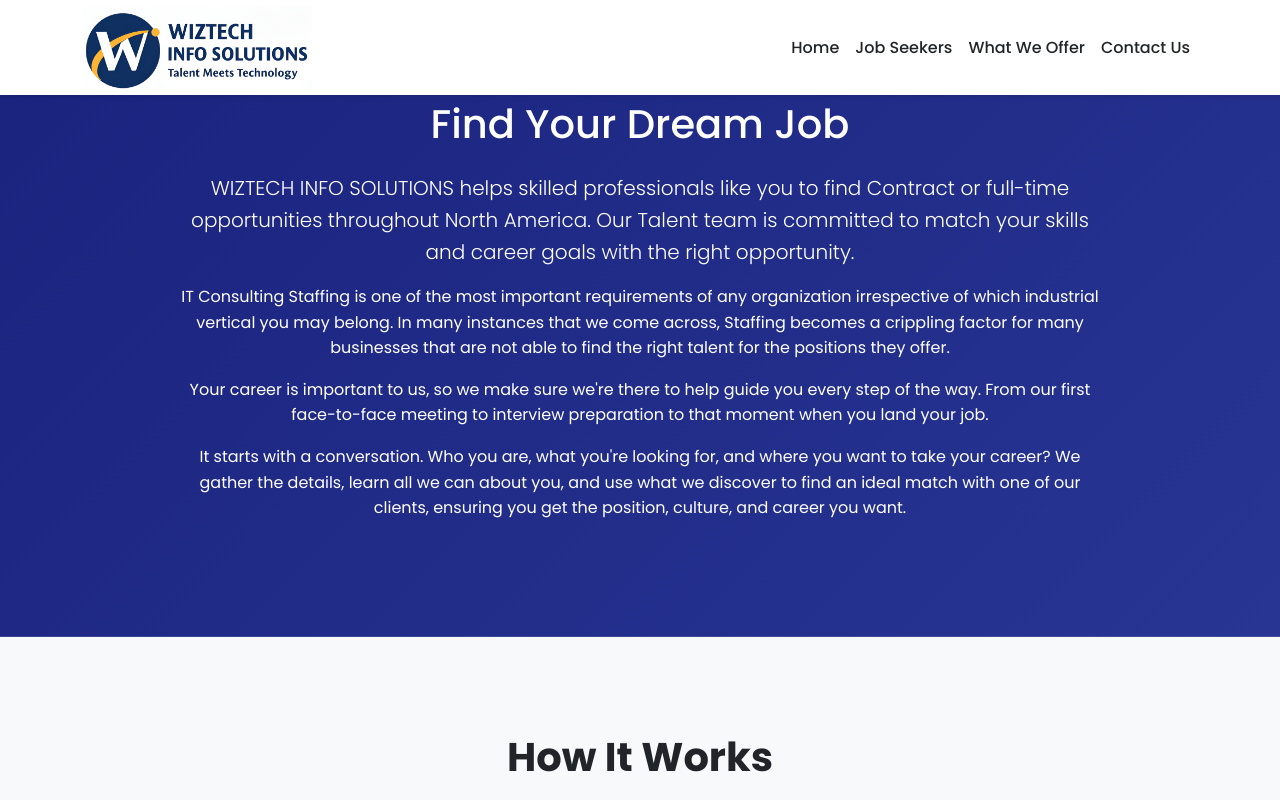
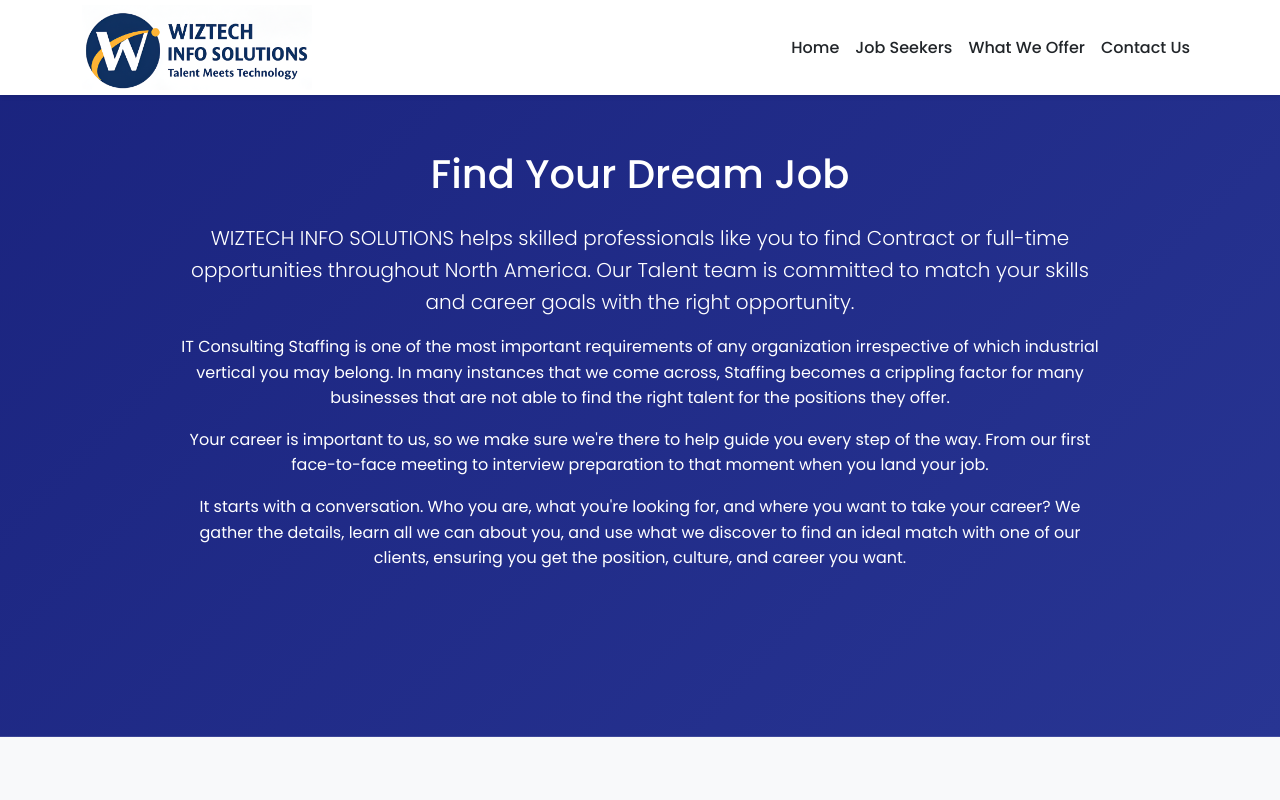
Before and after one commit to Deepthi2001/wiztech-react, a React (Create React App) app: page /job-seekers in a window 1280 px wide. Shown: the top 800 px of the page. Built offline with nearby package versions, Linux system fonts and the light colour scheme.

Commit message:
added logo

```diff
--- a/src/App.css
+++ b/src/App.css
@@ -34,6 +34,7 @@ body {
 
 .nav-link:hover {
   color: var(--primary-dark);
+  cursor: pointer;
 }
 
 /* Hero Section */
@@ -127,6 +128,7 @@ body {
 
 .social-links a:hover {
   color: var(--primary-color) !important;
+  cursor: pointer;
 }
 
 /* Job Seekers Page Styles */
@@ -135,7 +137,7 @@ body {
   background-size: cover;
   background-position: center;
   color: white;
-  padding: 100px 0;
+  padding: 150px 0;
 }
 
 .process-card {
```
